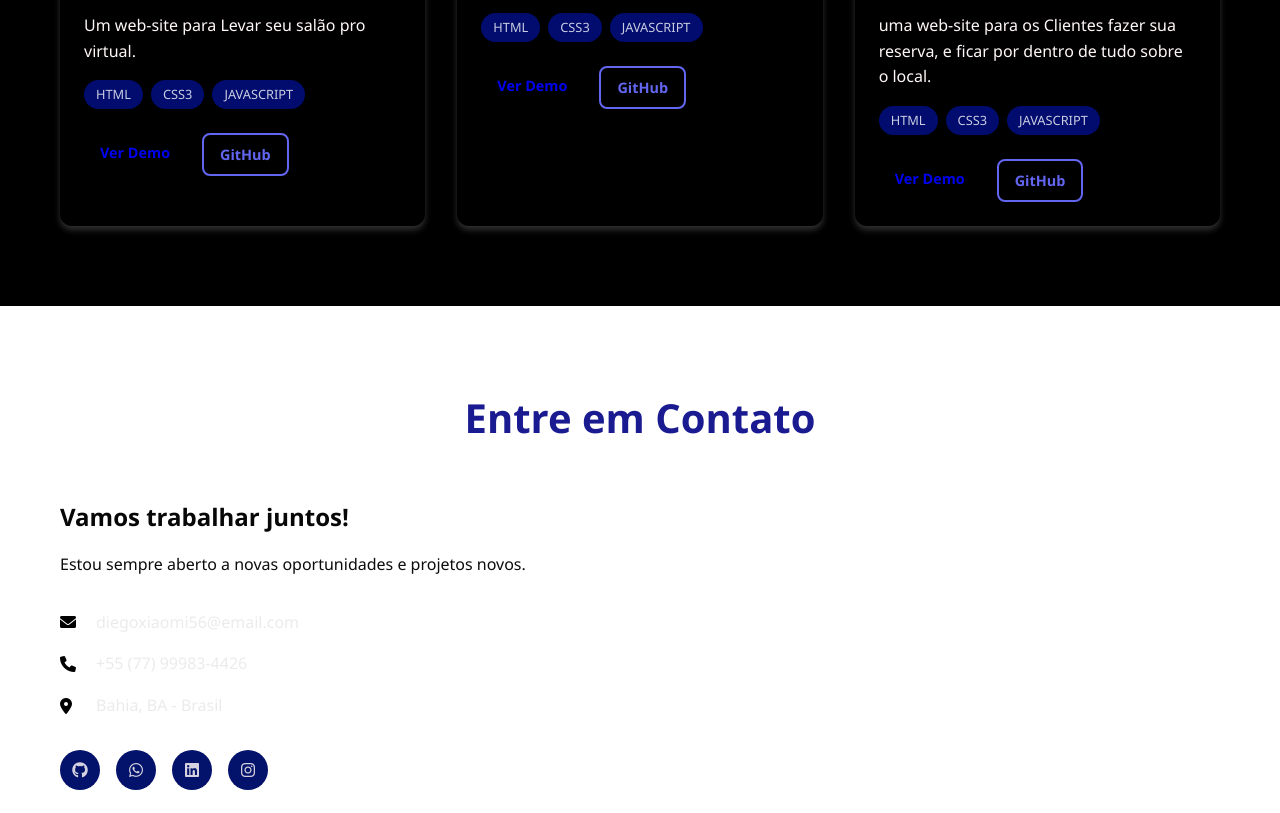
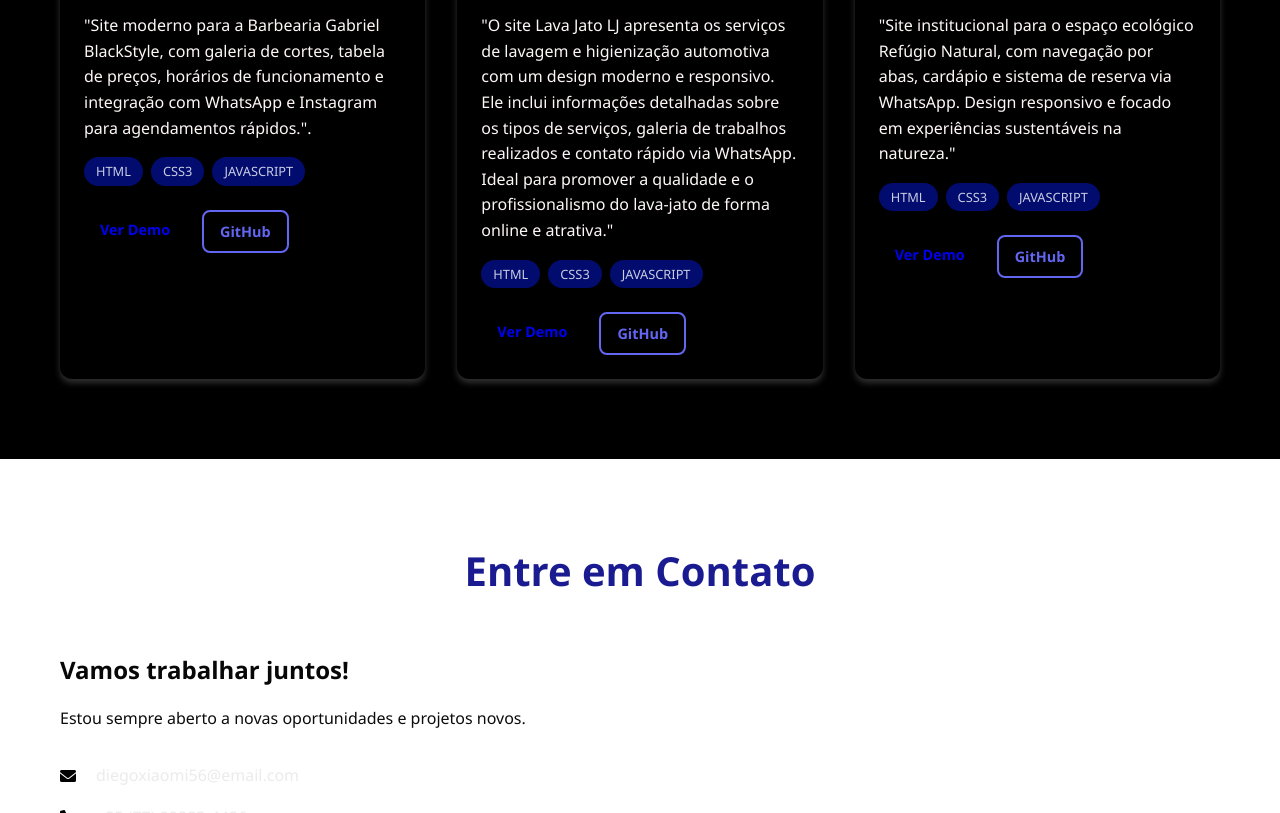
Before and after one commit to sitesdev56/meu-portfolio, a plain HTML site: page index.html in a window 1280 px wide. Shown: the part 2737-3550 px from the top of the page. Drawn offline with Linux system fonts and the light colour scheme.

Commit message:
Add files via upload

```diff
--- a/index.html
+++ b/index.html
@@ -135,7 +135,7 @@
                     </div>
                     <div class="project-content">
                         <h3>WEB-BARBEARIA</h3>
-                        <p>Um web-site para Levar seu salão pro virtual.</p>
+                        <p>"Site moderno para a Barbearia Gabriel BlackStyle, com galeria de cortes, tabela de preços, horários de funcionamento e integração com WhatsApp e Instagram para agendamentos rápidos.".</p>
                         <div class="project-tech">
                             <span class="tech-tag">HTML</span>
                             <span class="tech-tag">CSS3</span>
@@ -156,7 +156,7 @@
                     </div>
                     <div class="project-content">
                         <h3>WEB-LAVAJATO</h3>
-                        <p> </p>
+                        <p> "O site Lava Jato LJ apresenta os serviços de lavagem e higienização automotiva com um design moderno e responsivo. Ele inclui informações detalhadas sobre os tipos de serviços, galeria de trabalhos realizados e contato rápido via WhatsApp. Ideal para promover a qualidade e o profissionalismo do lava-jato de forma online e atrativa."</p>
                         <div class="project-tech">
                             <span class="tech-tag">HTML</span>
                             <span class="tech-tag">CSS3</span>
@@ -177,7 +177,7 @@
                     </div>
                     <div class="project-content">
                         <h3>WEB-LAZER</h3>
-                        <p>uma web-site para os Clientes fazer sua reserva, e ficar por dentro de tudo sobre o local.</p>
+                        <p>"Site institucional para o espaço ecológico Refúgio Natural, com navegação por abas, cardápio e sistema de reserva via WhatsApp. Design responsivo e focado em experiências sustentáveis na natureza."</p>
                         <div class="project-tech">
                             <span class="tech-tag">HTML</span>
                             <span class="tech-tag">CSS3</span>
```
